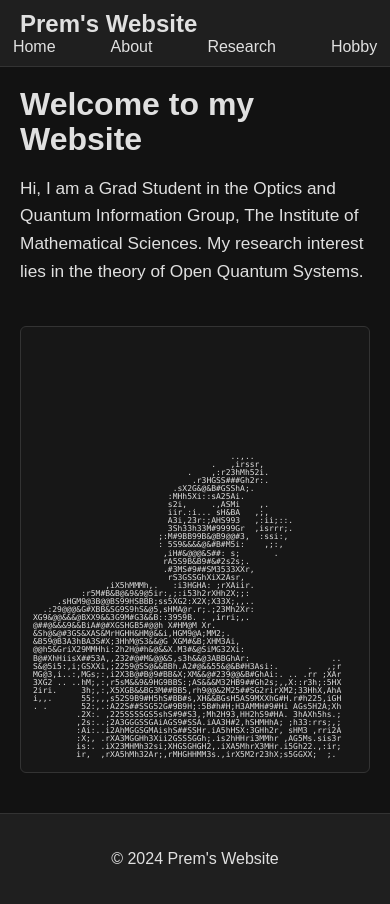
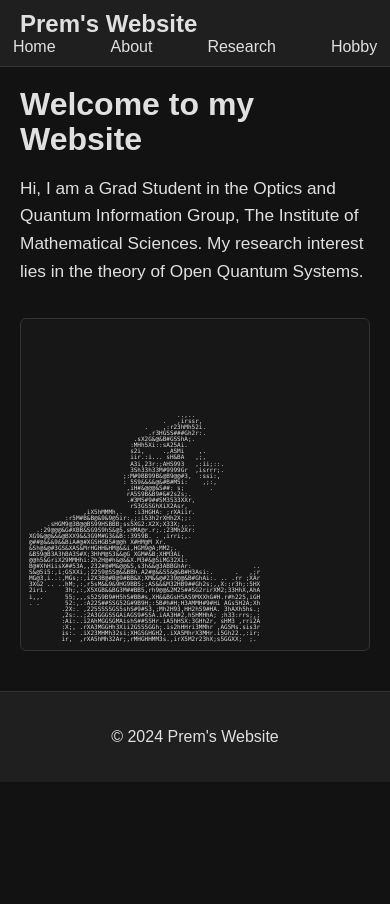
Before and after one commit to prem314/prem314.github.io, a Jekyll site: the page built from index.md, in a window 390 px wide. Built offline with Jekyll 4.4.1, drawn with Linux system fonts in a browser that asks for light colours; comment, search, counter and statistics services are not loaded.

Commit message:
making mobile friendly

```diff
--- a/assets/css/style.css
+++ b/assets/css/style.css
@@ -58,9 +58,14 @@ main {
 .home-hero {
     display: grid;
     grid-template-columns: minmax(0, 1fr) auto;
+    grid-template-areas: "copy portrait";
     gap: 32px;
     align-items: center;
     min-height: 60vh;
+}
+
+.home-copy {
+    grid-area: copy;
 }
 
 .home-copy h1 {
@@ -77,6 +82,7 @@ main {
 }
 
 .ascii-portrait {
+    grid-area: portrait;
     box-sizing: border-box;
     max-width: 100%;
     margin: 0;
@@ -96,7 +102,10 @@ main {
 @media (max-width: 760px) {
     .home-hero {
         grid-template-columns: 1fr;
-        gap: 24px;
+        grid-template-areas:
+            "copy"
+            "portrait";
+        gap: 16px;
         min-height: auto;
     }
 
@@ -106,7 +115,9 @@ main {
 
     .ascii-portrait {
         width: 100%;
-        padding: 12px;
+        padding: 8px;
+        overflow-x: hidden;
+        font-size: 6px;
     }
 }
 
```
